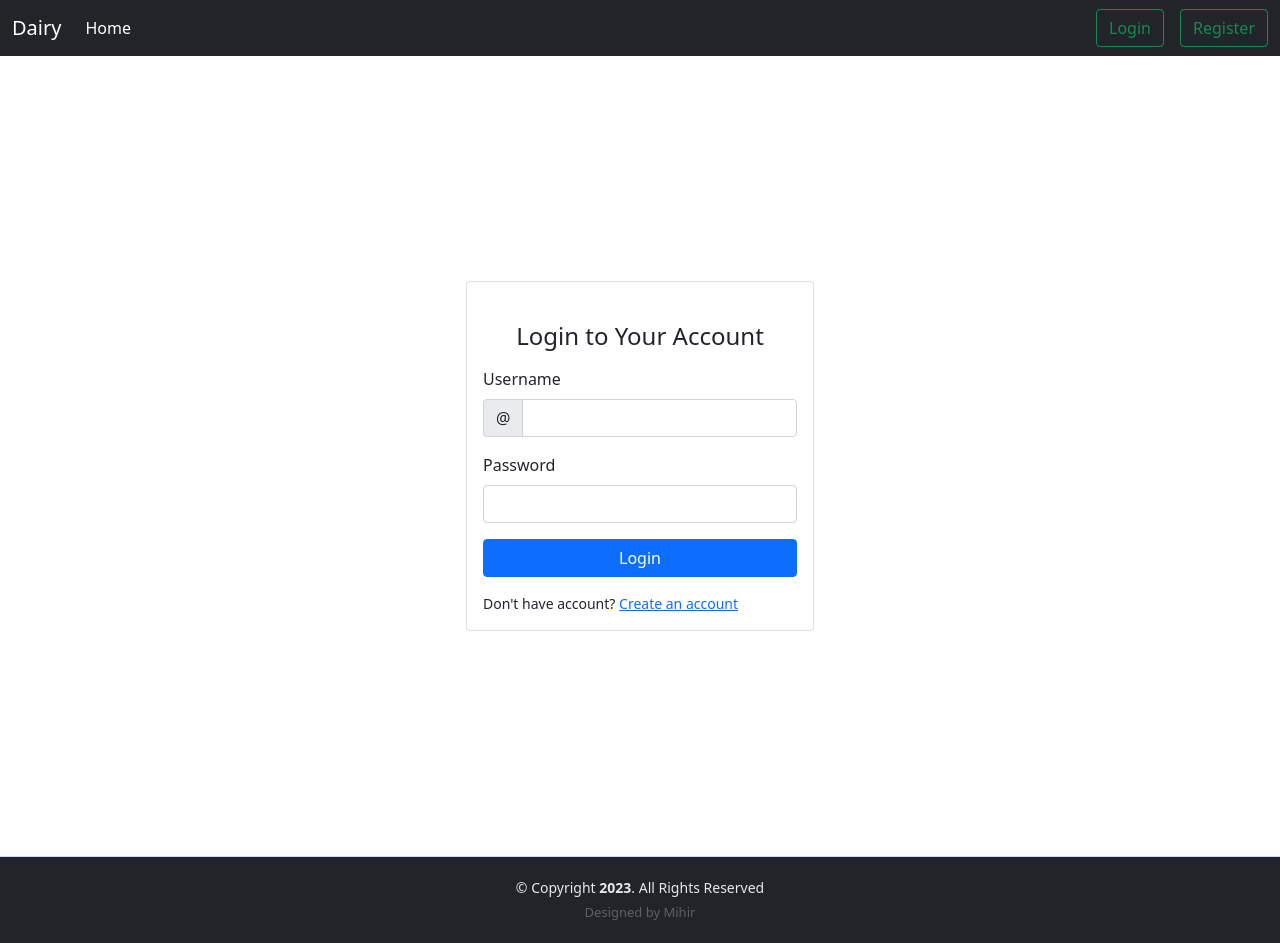
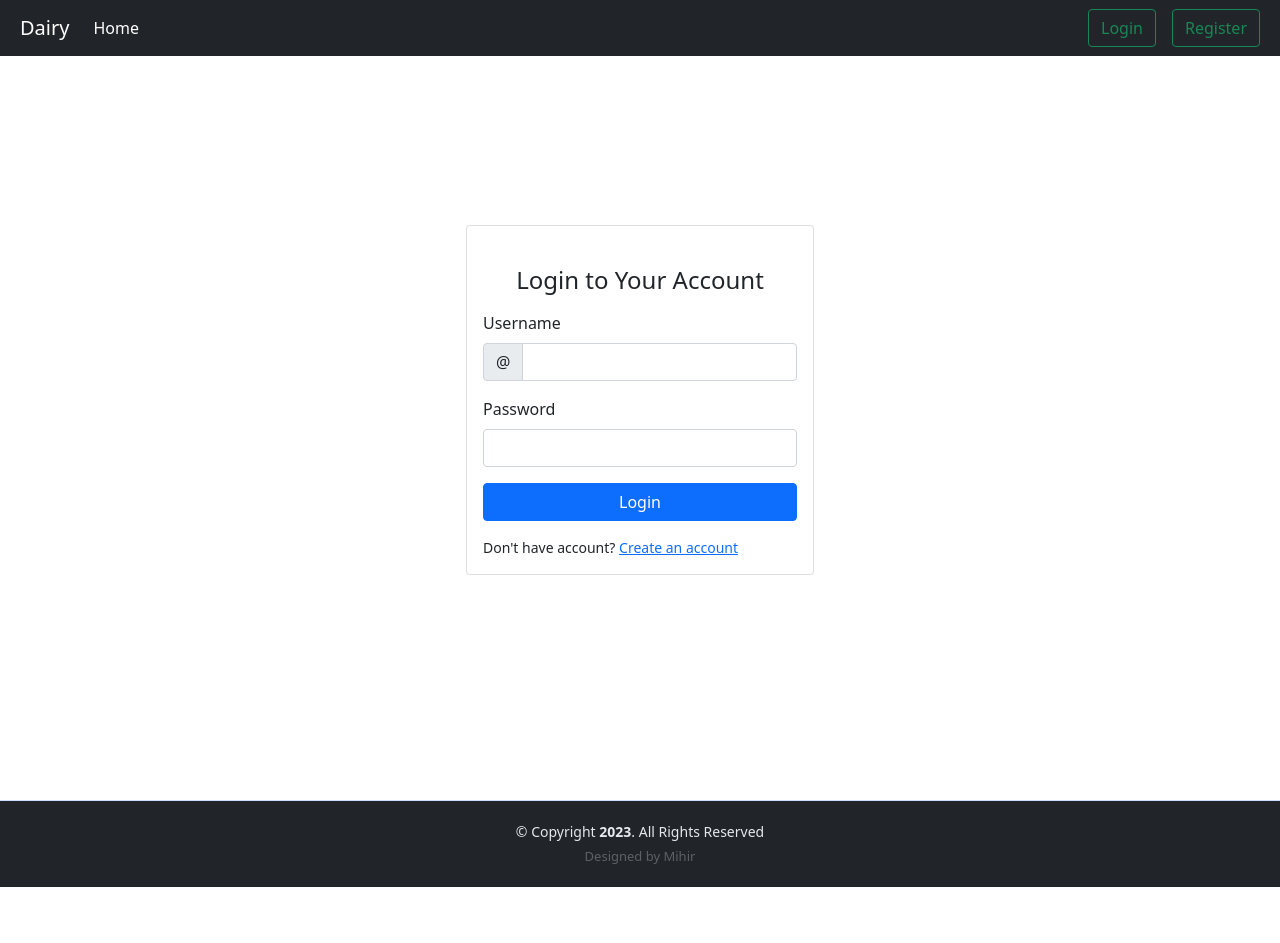
Before and after one commit to MihirHemnani/diary_app_frontend, a React (Create React App) app: page /login in a window 1280 px wide. After the commit the page ends 887 px from the top, so only its background shows below. Built offline with nearby package versions, Linux system fonts and the light colour scheme.

Commit message:
minor changes

```diff
--- /dev/null
+++ b/src/App.css
@@ -0,0 +1,19 @@
+::-webkit-scrollbar {
+    width: 10px;
+    display: none;
+}
+
+/* Track */
+::-webkit-scrollbar-track {
+    background: #f1f1f1;
+}
+
+/* Handle */
+::-webkit-scrollbar-thumb {
+    background: #888;
+}
+
+/* Handle on hover */
+::-webkit-scrollbar-thumb:hover {
+    background: #555;
+}
--- a/src/App.jsx
+++ b/src/App.jsx
@@ -1,5 +1,6 @@
 import React from 'react'
 import { BrowserRouter as Router, Route, Routes } from 'react-router-dom'
+import './App.css'
 import Home from './pages/Home'
 import Login from './pages/Login'
 import Resgister from './pages/Register'
--- a/src/pages/Home.jsx
+++ b/src/pages/Home.jsx
@@ -13,11 +13,16 @@ const Home = () => {
         // async and await
         const fetchPosts = async () => {
             // fetch from api
+            try {
                 const response = await fetch("http://localhost:8000/api/posts");
                 const json_form = await response.json()
 
                 if (response.ok) {
                     setposts(json_form);
+                }
+
+            } catch (err) {
+                console.log(err.message);
             }
 
         }
@@ -32,6 +37,7 @@ const Home = () => {
                 <div className="spinner-border" role="status">
                     <span className="visually-hidden">No Posts</span>
                 </div>
+                <p style={{ marginLeft: "0.5rem" }}>Loading...</p>
             </div>
         )
     }
@@ -39,7 +45,8 @@ const Home = () => {
     return (
         <>
             <Navbar />
-            <h1 className="m-3"> Posts </h1>
+            <div className="min-vh-100" style={{ position: "relative", marginTop: '4rem' }}>
+                <h1 className="p-2">Posts</h1>
                 <div className="row" style={{ marginLeft: "0", marginRight: "0" }}>
                     {
                         posts.map((post) => (
@@ -47,6 +54,8 @@ const Home = () => {
                         ))
                     }
                 </div>
+            </div>
+
             <Footer />
         </>
     )
--- /dev/null
+++ b/src/pages/Navbar.css
@@ -0,0 +1,7 @@
+.fixed-top {
+    position: fixed;
+    top: 0;
+    right: 0;
+    left: 0;
+    z-index: 1030;
+}
--- a/src/pages/Navbar.jsx
+++ b/src/pages/Navbar.jsx
@@ -1,10 +1,11 @@
 import React from "react";
 import { Link } from "react-router-dom";
+import './Navbar.css'
 
 const Navbar = () => {
     return (
         <>
-            <nav className="navbar navbar-expand-lg navbar navbar-dark bg-dark">
+            <nav className="navbar navbar-expand-lg navbar navbar-dark bg-dark fixed-top p-2">
                 <div className="container-fluid">
                     <Link to='/' className="navbar-brand">Dairy</Link>
                     <button className="navbar-toggler" type="button" data-bs-toggle="collapse" data-bs-target="#navbarTogglerDemo02" aria-controls="navbarTogglerDemo02" aria-expanded="false" aria-label="Toggle navigation">
```
Lines whose indentation alone changed are shown as unchanged.
